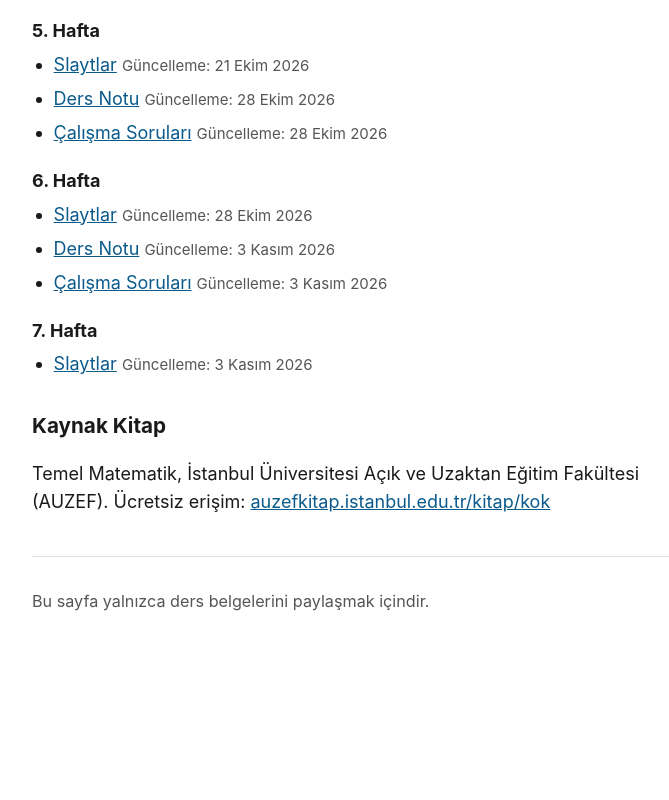
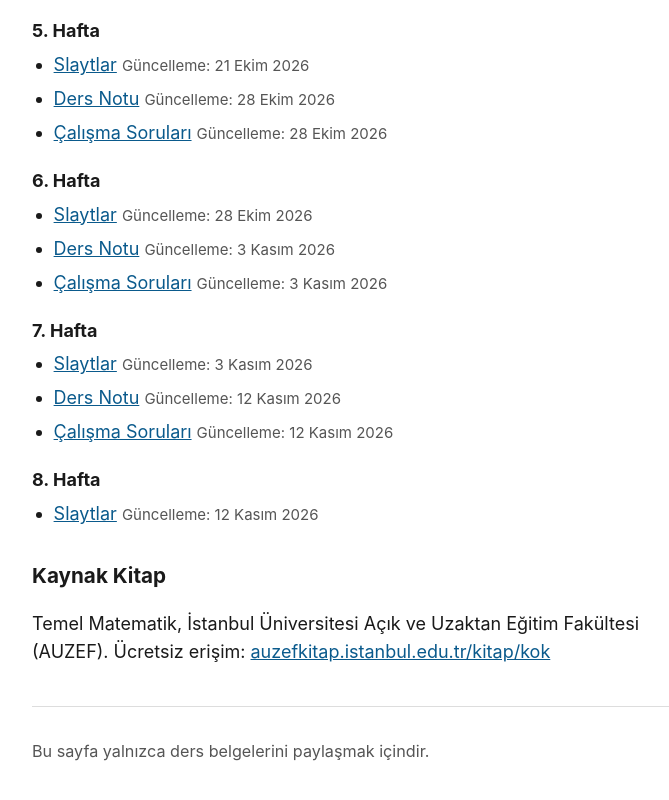
Before and after one commit to eozyerden/4170109-matematik, a plain HTML site: page index.html in a window 1280 px wide. Shown: the part 1040-1840 px from the top of the page, without its empty margins (288-957 px from the left). Before the commit the page ends 1719 px from the top, so only its background shows below. Drawn offline with Linux system fonts and the light colour scheme.

Commit message:
8. hafta slaytlari (cozumsuz); 7. hafta ders notu ve calisma sorulari yeniden yayinlandi

```diff
--- a/index.html
+++ b/index.html
@@ -143,6 +143,12 @@
   <h3>7. Hafta</h3>
   <ul>
     <li><a href="hafta-07-slaytlar-cozumsuz.pdf">Slaytlar</a> <small style="color: var(--muted)">Güncelleme: 3 Kasım 2026</small></li>
+    <li><a href="hafta-07-ders-notu.pdf">Ders Notu</a> <small style="color: var(--muted)">Güncelleme: 12 Kasım 2026</small></li>
+    <li><a href="hafta-07-calisma-sorulari.pdf">Çalışma Soruları</a> <small style="color: var(--muted)">Güncelleme: 12 Kasım 2026</small></li>
+  </ul>
+  <h3>8. Hafta</h3>
+  <ul>
+    <li><a href="hafta-08-slaytlar-cozumsuz.pdf">Slaytlar</a> <small style="color: var(--muted)">Güncelleme: 12 Kasım 2026</small></li>
   </ul>
   <!-- HAFTALAR:BITIR -->
 </section>
```
Also changed, not shown: 3 other files.
